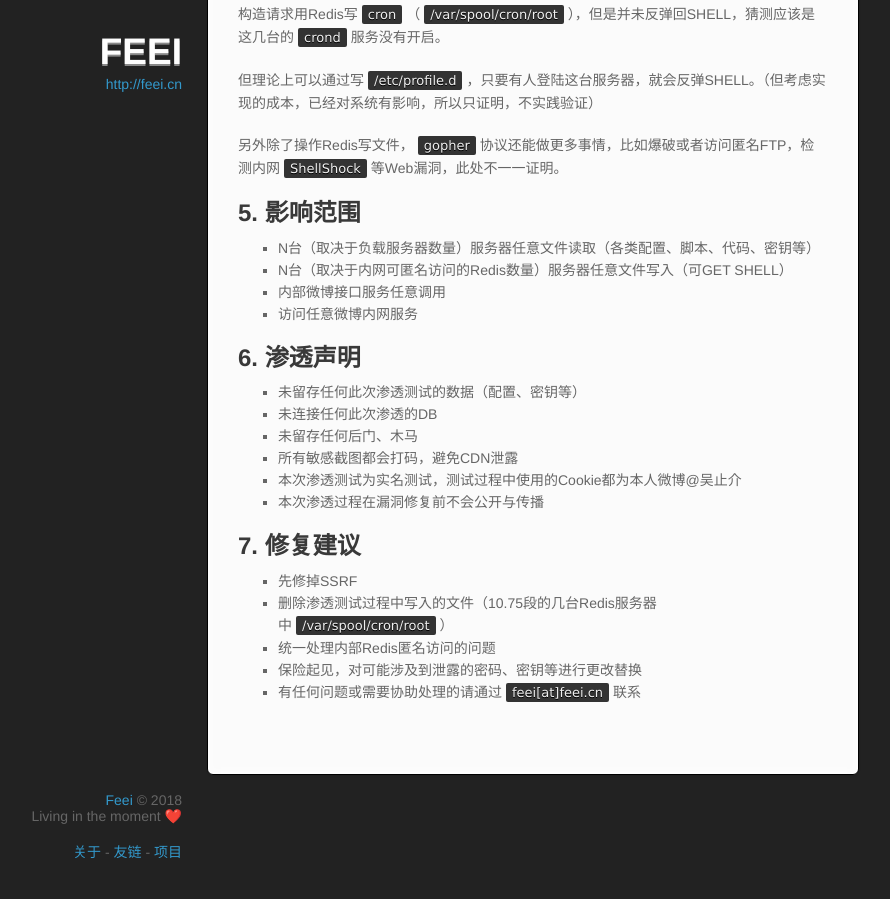
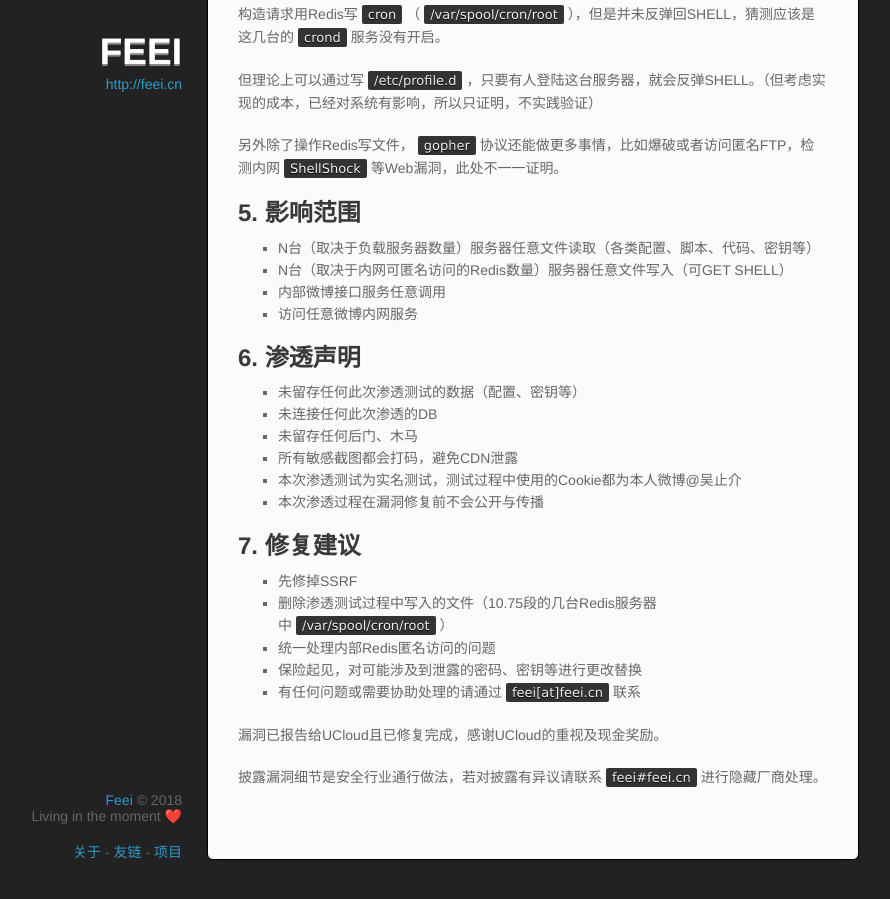
Before and after one commit to limengmingx/Papers, a Jekyll site: the page built from PVE-2016081601.md, in a window 1280 px wide and 900 px high, scrolled down 3955 px. Shown: the whole window, without its empty margins (108-998 px from the left). Built offline with Jekyll 4.4.1, drawn with Linux system fonts in a browser that asks for light colours; our own code applies the rules of GitHub Pages for plain Markdown files; a script that is not in the unit is left out; comment, search, counter and statistics services are not loaded.

Commit message:
Update PVE-2016081601.md

```diff
--- a/PVE-2016081601.md
+++ b/PVE-2016081601.md
@@ -106,3 +106,8 @@
 - 统一处理内部Redis匿名访问的问题
 - 保险起见，对可能涉及到泄露的密码、密钥等进行更改替换
 - 有任何问题或需要协助处理的请通过`feei[at]feei.cn`联系
+
+
+漏洞已报告给UCloud且已修复完成，感谢UCloud的重视及现金奖励。
+
+披露漏洞细节是安全行业通行做法，若对披露有异议请联系`feei#feei.cn`进行隐藏厂商处理。
```
